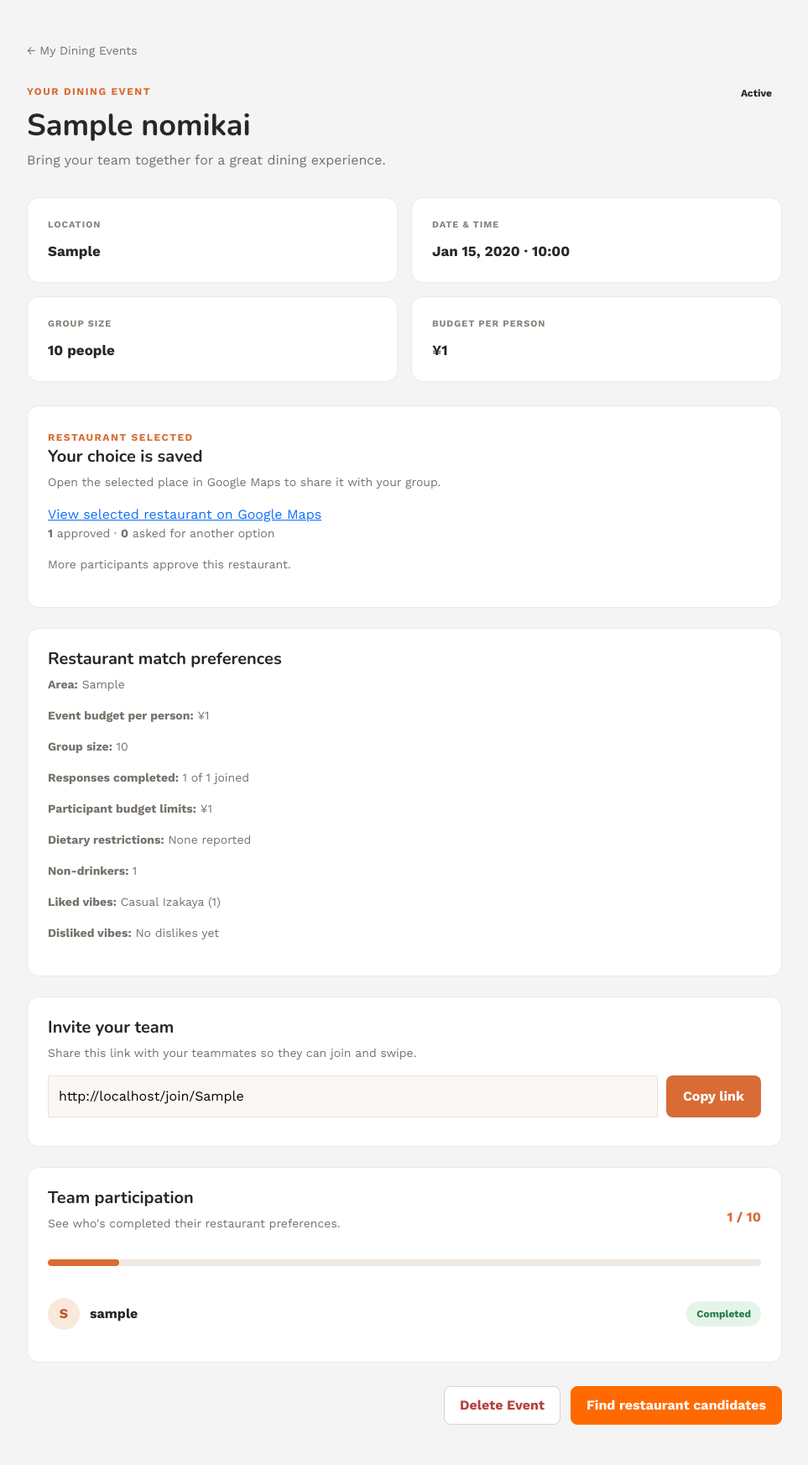
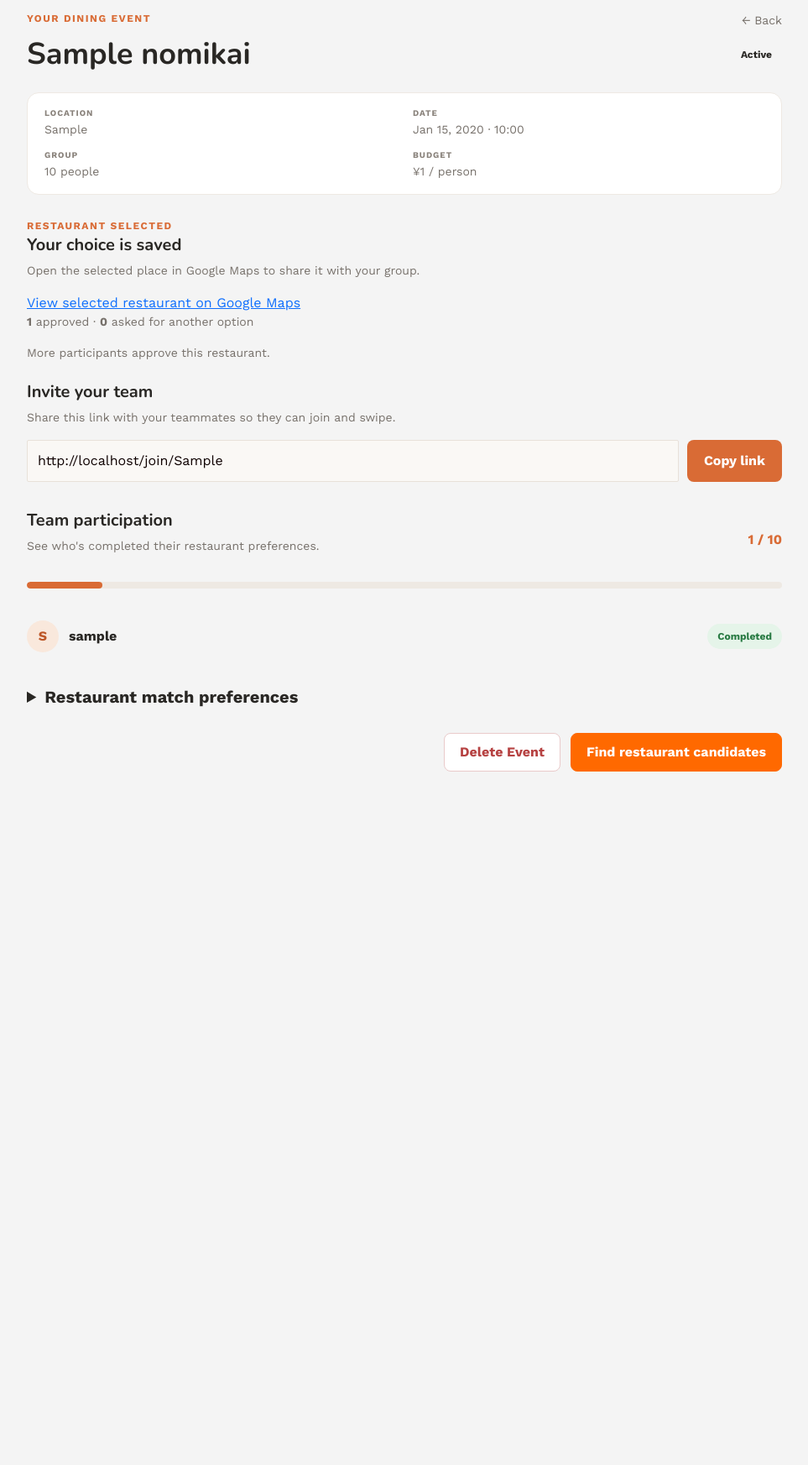
Before and after one commit to LZCR-JP/clone-s-b, a Rails app: page /nomikais/1 in a window 1280 px wide. Shown: the part 69-1814 px from the top of the page at 84% size, without its empty margins (158-1121 px from the left). After the commit the page ends 988 px from the top, so only its background shows below. Run offline with Rails 7, Linux system fonts and the light colour scheme; a user stored in the database is signed in; tables that the repository leaves empty hold one stand-in row (values such as "Sample post"); style sheets or scripts are compiled from the project's sources; some libraries are stand-ins or nearby versions.

Commit message:
fixed the show page

```diff
--- a/app/assets/stylesheets/pages/_nomikai_show.scss
+++ b/app/assets/stylesheets/pages/_nomikai_show.scss
@@ -3,35 +3,86 @@
   margin: 0 auto;
   color: #292724;
 
+    .event-header {
+      display: grid;
+      gap: 8px;
+      margin-bottom: 24px;
+
+      h1 {
+        margin: 0;
+        font-size: 36px;
+        font-weight: 700;
+      }
+
+      p {
+        margin: 0;
+        color: #77716b;
+      }
+    }
+
+    .event-heading-top {
+      display: flex;
+      align-items: center;
+      justify-content: space-between;
+      gap: 12px;
+    }
+
     .back-link {
       color: #77716b;
+      font-size: 14px;
       text-decoration: none;
-    font-size: 14px;
+      white-space: nowrap;
 
       &:hover {
         color: #d96b35;
       }
     }
 
-  .event-header {
+    .event-title-row {
       display: flex;
+      align-items: center;
       justify-content: space-between;
-    align-items: flex-start;
-    gap: 20px;
-    margin-bottom: 32px;
+      gap: 12px;
 
       h1 {
+        min-width: 0;
+        margin: 0;
         font-size: 36px;
         font-weight: 700;
-      margin: 8px 0;
       }
 
-    p {
-      color: #77716b;
-      margin: 0;
+      .event-status {
+        flex-shrink: 0;
+        white-space: nowrap;
       }
     }
 
+    .event-header .event-status {
+      justify-self: start;
+      width: fit-content;
+    }
+
+    .event-title {
+      min-width: 0;
+    }
+
+    .back-link {
+      margin-top: 6px;
+      white-space: nowrap;
+    }
+
+    .preference-details {
+      summary {
+        color: #292724;
+        font-size: 20px;
+        font-weight: 700;
+        cursor: pointer;
+      }
+
+      .preference-details-content {
+        margin-top: 18px;
+      }
+    }
   .event-label {
     color: #d96b35;
     font-size: 12px;
@@ -59,35 +110,29 @@
     }
   }
 
-  .event-details {
+    .event-summary {
       display: grid;
-    grid-template-columns: repeat(2, 1fr);
-    gap: 16px;
-    margin-bottom: 28px;
-  }
-
-  .detail-card,
-  .show-section {
+      grid-template-columns: repeat(2, minmax(0, 1fr));
+      gap: 12px 20px;
+      margin-bottom: 24px;
+      padding: 16px 20px;
       background: #fff;
       border: 1px solid #eee9e3;
       border-radius: 14px;
-    padding: 24px;
-  }
-
-  .detail-card {
-    display: flex;
-    flex-direction: column;
-    gap: 10px;
 
       span {
-      color: #89827b;
-      font-size: 11px;
-      font-weight: 700;
-      letter-spacing: 1px;
+        color: #77716b;
+        font-size: 14px;
+        line-height: 1.5;
       }
 
       strong {
-      font-size: 17px;
+        display: block;
+        margin-bottom: 2px;
+        color: #89827b;
+        font-size: 10px;
+        letter-spacing: 1px;
+        text-transform: uppercase;
       }
     }
 
--- a/app/views/nomikais/show.html.erb
+++ b/app/views/nomikais/show.html.erb
@@ -1,52 +1,55 @@
-<div class="container py-5">
+<div class="container pt-2 pb-5">
   <div class="nomikai-show">
 
-    <%= link_to "← My Dining Events", nomikais_path,
+    <!-- Event header -->
+      <div class="event-header">
+        <div class="event-heading-top">
+          <span class="event-label">YOUR DINING EVENT</span>
+
+          <%= link_to "← Back", nomikais_path,
                       class: "back-link" %>
+        </div>
 
-    <!-- Event header -->
-    <div class="event-header mt-4">
-      <div>
-        <span class="event-label">YOUR DINING EVENT</span>
+        <div class="event-title-row">
           <h1><%= @nomikai.name %></h1>
-        <p>Bring your team together for a great dining experience.</p>
-      </div>
 
           <span class="event-status <%= @nomikai.status %>">
             <%= @nomikai.status.capitalize %>
           </span>
         </div>
-
-    <!-- Event details -->
-    <div class="event-details">
-      <div class="detail-card">
-        <span>LOCATION</span>
-        <strong><%= @nomikai.area %></strong>
       </div>
 
-      <div class="detail-card">
-        <span>DATE & TIME</span>
-        <strong><%= @nomikai.event_date.strftime("%b %d, %Y · %H:%M") %></strong>
-      </div>
+    <!-- Compact event summary -->
+    <div class="event-summary">
+      <span>
+        <strong>Location</strong>
+        <%= @nomikai.area %>
+      </span>
 
-      <div class="detail-card">
-        <span>GROUP SIZE</span>
-        <strong><%= @nomikai.group_size %> people</strong>
-      </div>
+      <span>
+        <strong>Date</strong>
+        <%= @nomikai.event_date.strftime("%b %d, %Y · %H:%M") %>
+      </span>
 
-      <div class="detail-card">
-        <span>BUDGET PER PERSON</span>
-        <strong>
-          <%= @nomikai.budget_per_person.present? ? "¥#{number_with_delimiter(@nomikai.budget_per_person)}" : "Not specified" %>
-        </strong>
-      </div>
+      <span>
+        <strong>Group</strong>
+        <%= @nomikai.group_size %> people
+      </span>
+
+      <span>
+        <strong>Budget</strong>
+        <%= @nomikai.budget_per_person.present? ? "¥#{number_with_delimiter(@nomikai.budget_per_person)} / person" : "Not specified" %>
+      </span>
     </div>
 
     <% if @selected_candidate.present? %>
       <% place_id = @selected_candidate.venue.google_place_id %>
       <% maps_url = "https://www.google.com/maps/search/?api=1&query=restaurant&query_place_id=#{ERB::Util.url_encode(place_id)}" %>
+      <% approvals = @candidate_vote_counts.fetch(true, 0) %>
+      <% another_option_votes = @candidate_vote_counts.fetch(false, 0) %>
+      <% total_votes = approvals + another_option_votes %>
 
-        <div class="show-section selected-restaurant">
+      <section class="show-section selected-restaurant">
         <span class="event-label">RESTAURANT SELECTED</span>
         <h2>Your choice is saved</h2>
         <p>Open the selected place in Google Maps to share it with your group.</p>
@@ -57,28 +60,22 @@
                     target: "_blank",
                     rel: "noopener noreferrer" %>
 
-          <% total_votes = @candidate_vote_counts.values.sum %>
-
         <div class="candidate-vote-summary">
           <% if total_votes.zero? %>
             <p>No participant votes yet.</p>
           <% else %>
             <p>
-                <strong><%= @candidate_vote_counts.fetch(true, 0) %></strong>
+              <strong><%= approvals %></strong>
               approved ·
-                <strong><%= @candidate_vote_counts.fetch(false, 0) %></strong>
+              <strong><%= another_option_votes %></strong>
               asked for another option
             </p>
           <% end %>
         </div>
 
-          <% approvals = @candidate_vote_counts.fetch(true, 0) %>
-          <% another_option_votes = @candidate_vote_counts.fetch(false, 0) %>
-
+        <% if total_votes.positive? %>
           <div class="candidate-decision">
-            <% if approvals + another_option_votes == 0 %>
-              <p>No participant votes yet.</p>
-            <% elsif approvals > another_option_votes %>
+            <% if approvals > another_option_votes %>
               <p>More participants approve this restaurant.</p>
             <% elsif another_option_votes > approvals %>
               <p>More participants want another option.</p>
@@ -92,50 +89,12 @@
               <p>The votes are tied. You can keep this choice or search again.</p>
             <% end %>
           </div>
-        </div>
+        <% end %>
+      </section>
     <% end %>
 
-    <!-- AI Preference Summary -->
-    <% summary = @preference_summary %>
-    <% restrictions = summary[:dietary_restrictions] %>
-    <% budgets = summary[:participant_budget_maxima] %>
-    <% liked_vibes = summary[:liked_vibes] %>
-    <% disliked_vibes = summary[:disliked_vibes] %>
-
-    <div class="show-section">
-      <h2>Restaurant match preferences</h2>
-
-      <p><strong>Area:</strong> <%= summary[:area] %></p>
-      <p>
-        <strong>Event budget per person:</strong>
-        <%= summary[:event_budget_per_person].present? ? number_to_currency(summary[:event_budget_per_person], unit: "¥", precision: 0) : "Not specified" %>
-      </p>
-      <p><strong>Group size:</strong> <%= summary[:group_size] %></p>
-      <p>
-        <strong>Responses completed:</strong>
-        <%= summary[:participants_completed] %> of <%= summary[:participants_joined] %> joined
-      </p>
-      <p>
-        <strong>Participant budget limits:</strong>
-        <%= budgets.any? ? budgets.map { |amount| number_to_currency(amount, unit: "¥", precision: 0) }.join(", ") : "Not specified" %>
-      </p>
-      <p>
-        <strong>Dietary restrictions:</strong>
-        <%= restrictions.any? ? restrictions.map { |name, count| "#{name} (#{count})" }.join(", ") : "None reported" %>
-      </p>
-      <p><strong>Non-drinkers:</strong> <%= summary[:non_drinkers] %></p>
-      <p>
-        <strong>Liked vibes:</strong>
-        <%= liked_vibes.any? ? liked_vibes.map { |title, count| "#{title} (#{count})" }.join(", ") : "No likes yet" %>
-      </p>
-      <p>
-        <strong>Disliked vibes:</strong>
-        <%= disliked_vibes.any? ? disliked_vibes.map { |title, count| "#{title} (#{count})" }.join(", ") : "No dislikes yet" %>
-      </p>
-    </div>
-
     <!-- Invitation link -->
-    <div class="show-section invite-section">
+    <section class="show-section invite-section">
       <h2>Invite your team</h2>
       <p>Share this link with your teammates so they can join and swipe.</p>
 
@@ -156,13 +115,13 @@
 
         <small data-clipboard-target="message"></small>
       </div>
-    </div>
+    </section>
 
-    <!-- Participants -->
+    <!-- Team participation -->
     <% completed_count = @participants.where.not(completed_at: nil).count %>
     <% progress = (completed_count.to_f / @nomikai.group_size * 100).round %>
 
-    <div class="show-section participants-section">
+    <section class="show-section participants-section">
       <div class="section-heading">
         <div>
           <h2>Team participation</h2>
@@ -200,7 +159,56 @@
           <span>Share your invitation link to get your team started!</span>
         </div>
       <% end %>
+    </section>
+
+    <!-- Collapsed restaurant match preferences -->
+    <% summary = @preference_summary %>
+    <% restrictions = summary[:dietary_restrictions] %>
+    <% budgets = summary[:participant_budget_maxima] %>
+    <% liked_vibes = summary[:liked_vibes] %>
+    <% disliked_vibes = summary[:disliked_vibes] %>
+
+    <details class="show-section preference-details">
+      <summary>Restaurant match preferences</summary>
+
+      <div class="preference-details-content">
+        <p><strong>Area:</strong> <%= summary[:area] %></p>
+
+        <p>
+          <strong>Event budget per person:</strong>
+          <%= summary[:event_budget_per_person].present? ? number_to_currency(summary[:event_budget_per_person], unit: "¥", precision: 0) : "Not specified" %>
+        </p>
+
+        <p><strong>Group size:</strong> <%= summary[:group_size] %></p>
+
+        <p>
+          <strong>Responses completed:</strong>
+          <%= summary[:participants_completed] %> of <%= summary[:participants_joined] %> joined
+        </p>
+
+        <p>
+          <strong>Participant budget limits:</strong>
+          <%= budgets.any? ? budgets.map { |amount| number_to_currency(amount, unit: "¥", precision: 0) }.join(", ") : "Not specified" %>
+        </p>
+
+        <p>
+          <strong>Dietary restrictions:</strong>
+          <%= restrictions.any? ? restrictions.map { |name, count| "#{name} (#{count})" }.join(", ") : "None reported" %>
+        </p>
+
+        <p><strong>Non-drinkers:</strong> <%= summary[:non_drinkers] %></p>
+
+        <p>
+          <strong>Liked vibes:</strong>
+          <%= liked_vibes.any? ? liked_vibes.map { |title, count| "#{title} (#{count})" }.join(", ") : "No likes yet" %>
+        </p>
+
+        <p>
+          <strong>Disliked vibes:</strong>
+          <%= disliked_vibes.any? ? disliked_vibes.map { |title, count| "#{title} (#{count})" }.join(", ") : "No dislikes yet" %>
+        </p>
       </div>
+    </details>
 
     <!-- Event actions -->
     <div class="event-actions">
```
Also changed, not shown: other parts of app/assets/stylesheets/pages/_nomikai_show.scss (+2 -128 lines). Lines whose indentation alone changed are shown as unchanged.
